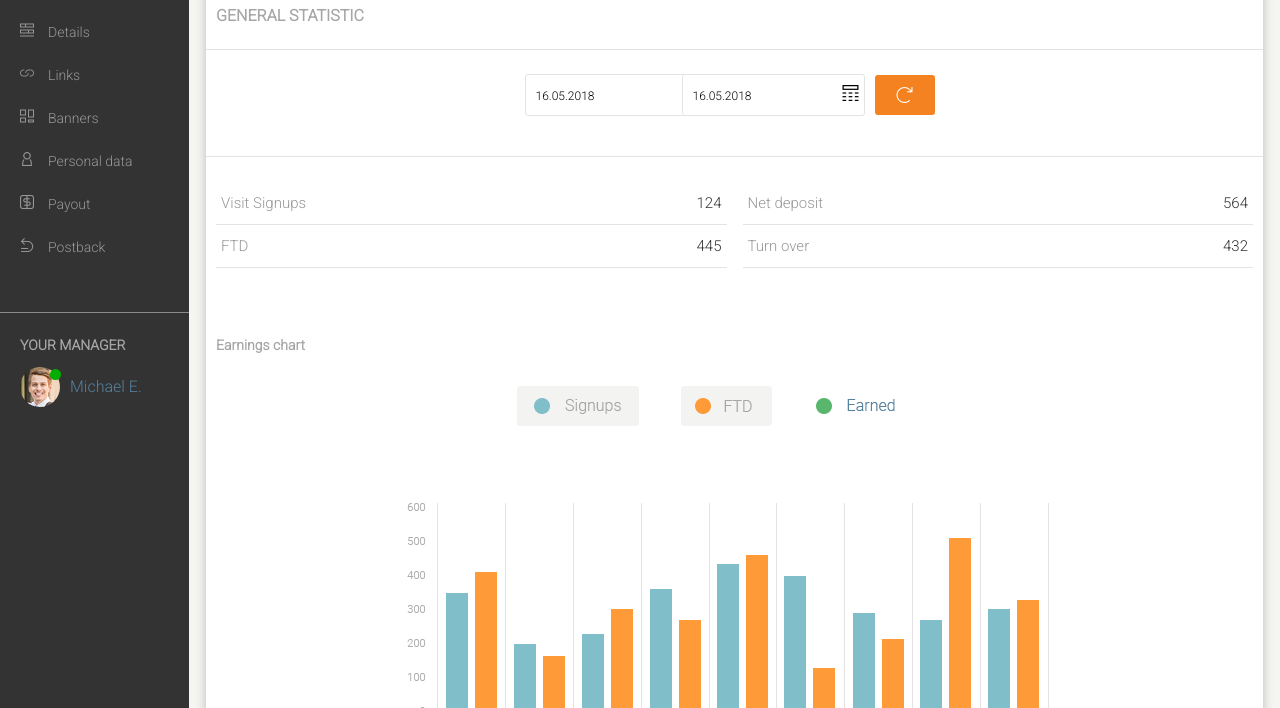
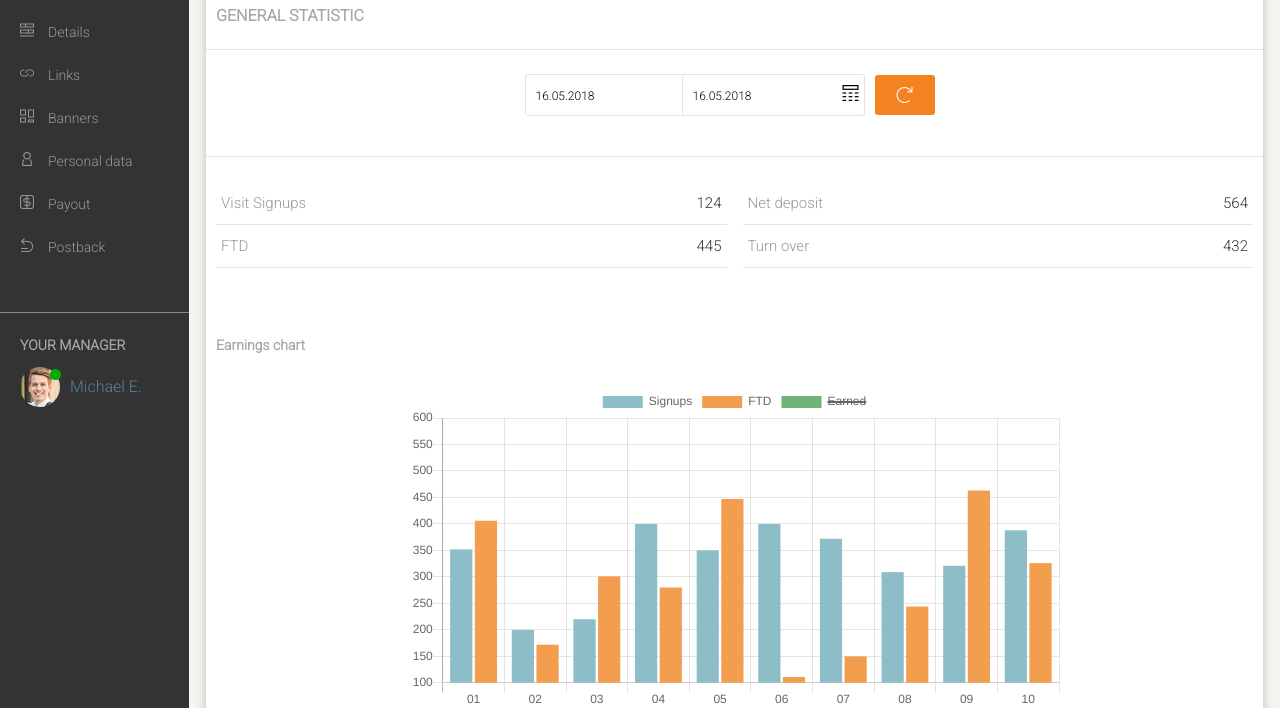
Before and after one commit to JoWos/9, a website: page index.html in a window 1280 px wide. Shown: the part 92-800 px from the top of the page. Drawn offline with nearby package versions, Linux system fonts and the light colour scheme.

Commit message:
Add chart.js

```diff
--- a/index.html
+++ b/index.html
@@ -143,7 +143,7 @@
                 <div class="container">
                     <h4>Earnings chart</h4>
                     <div class="flexbox">
-                    <img src="images/graph.png" title="the graph" alt="the graph">
+                        <canvas id="myChart"></canvas>
                     </div>
                 </div>
             </section>
@@ -260,6 +260,7 @@
                 </div>
             </div>
         </div>
+        <script src="https://cdnjs.cloudflare.com/ajax/libs/Chart.js/2.4.0/Chart.min.js"></script>
         <script src="js/script.js"></script>
     </body>
 
--- a/js/script.js
+++ b/js/script.js
@@ -71,3 +71,44 @@
 		event.stopPropagation();
 	});
 }
+
+//WYKRES
+var ctx = document.getElementById('myChart').getContext('2d');
+
+Chart.scaleService.updateScaleDefaults('linear', {
+    ticks: {
+        max: 600
+    }
+});
+var chart = new Chart(ctx, {
+    // 1
+    type: 'bar',
+    data: {
+        // 2
+        labels: ["01", "02", "03", "04", "05", "06", "07", "08", "09", "10"],
+        // 3
+        datasets: [{
+            // 4
+            label: "Signups",
+            // 5
+            backgroundColor: '#8DBEC8',
+            borderColor: '#8DBEC8',
+            // 6
+            data: [ 352, 200, 220, 400, 350, 400, 372, 309, 321, 388 ],
+        },
+        {
+            label: "FTD",
+            backgroundColor: '#F29E4E',
+            borderColor: '#F29E4E',
+            data: [ 406, 172, 301, 280, 447, 111, 150, 244, 463, 326 ],
+        },
+        {
+            label: "Earned",
+            backgroundColor: '#71B374',
+            borderColor: '#71B374',
+            data: [ 159, 249, 168, 390, 267, 141, 213, 238, 248, 148 ],
+            // 7
+            hidden: true,
+        }]
+    },
+});
--- a/sass/sections/_main-wrapper.scss
+++ b/sass/sections/_main-wrapper.scss
@@ -44,3 +44,8 @@
 .wide {
     margin-left: 56px;
 }
+
+canvas {
+    max-width: 655px;
+    width: 100%;
+}
```
Also changed, not shown: css/style.css, 1 other file.
